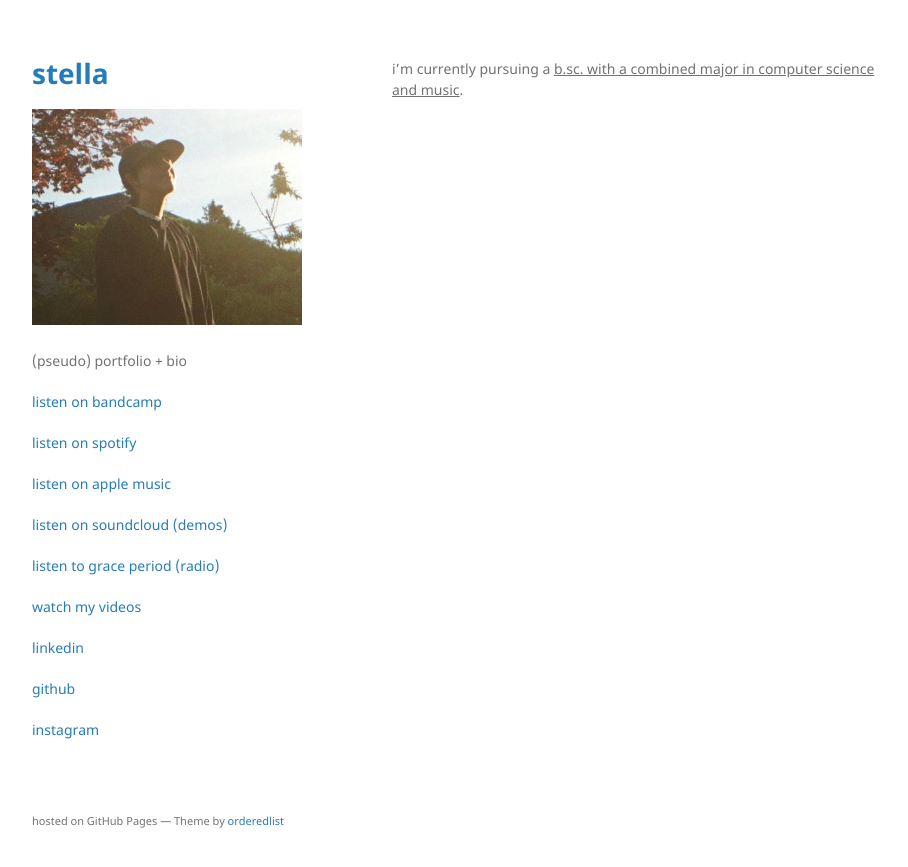
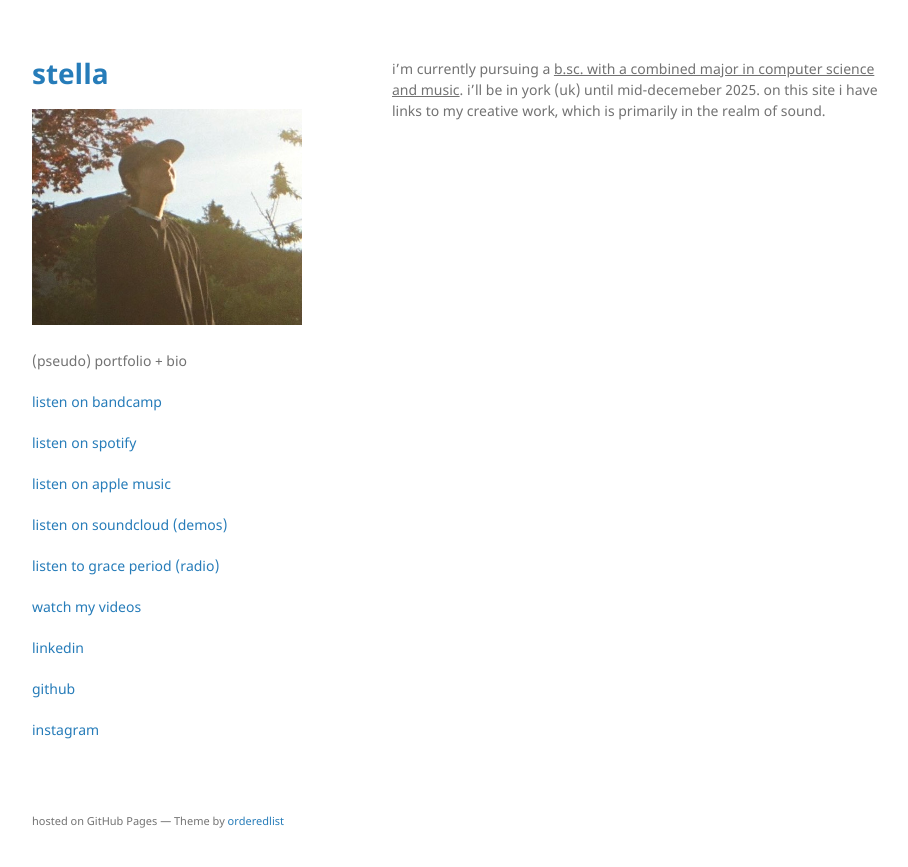
Before and after one commit to stelladrinkwater/stelladrinkwater.github.io, a Jekyll site: the page built from index.md, in a window 1280 px wide. Shown: the top 867 px of the page, without its empty margins (178-1086 px from the left). Built offline with Jekyll 4.4.1, drawn with Linux system fonts in a browser that asks for light colours.

Commit message:
Update personal information in index.md
Added information about current studies and location.

```diff
--- a/index.md
+++ b/index.md
@@ -1,7 +1,7 @@
 ---
 layout: default
 ---
-i'm currently pursuing a <ins>b.sc. with a combined major in computer science and music</ins>.
+i'm currently pursuing a <ins>b.sc. with a combined major in computer science and music</ins>. i'll be in york (uk) until mid-decemeber 2025. on this site i have links to my creative work, which is primarily in the realm of sound.
 
 
 [//]: # [film and theatre cv](/filmtheatre.md)
```
